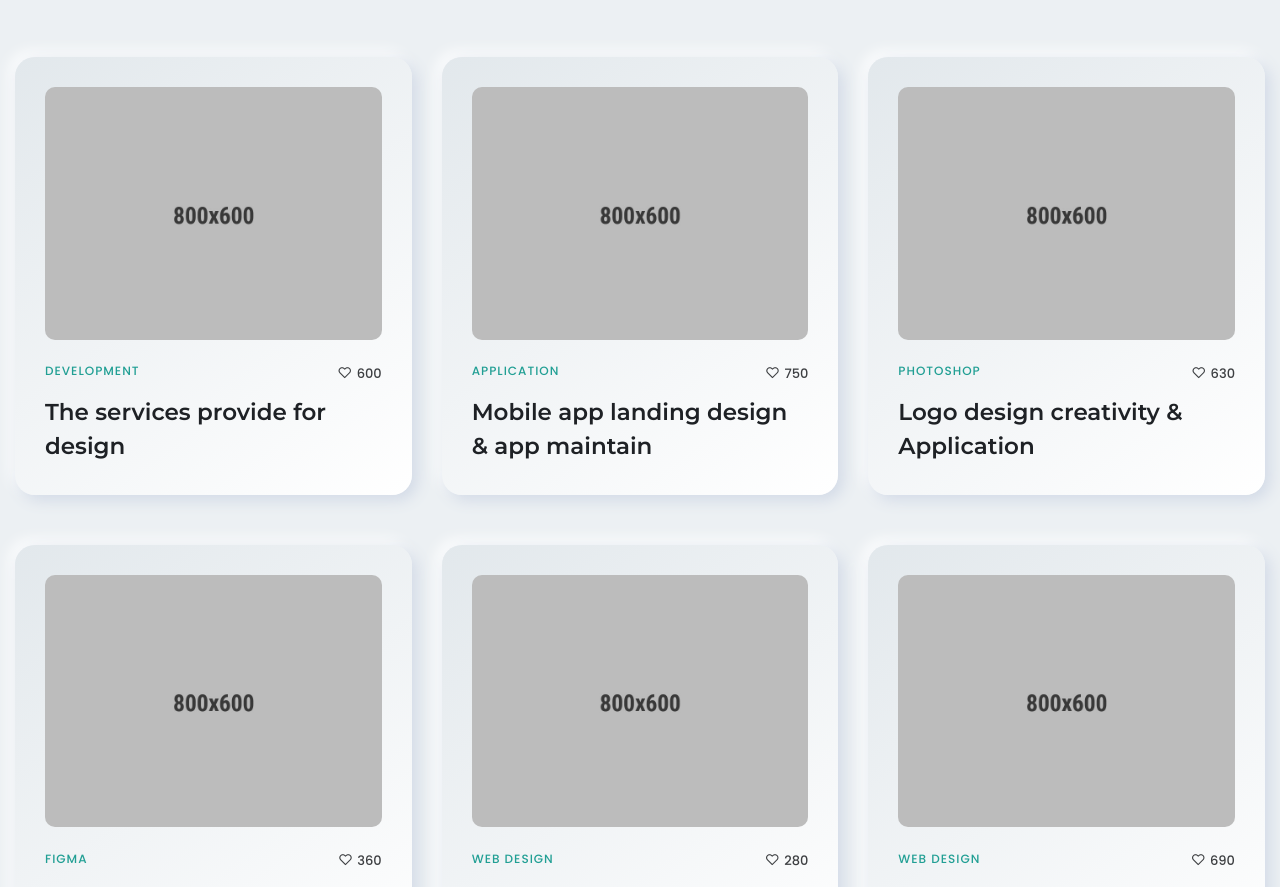
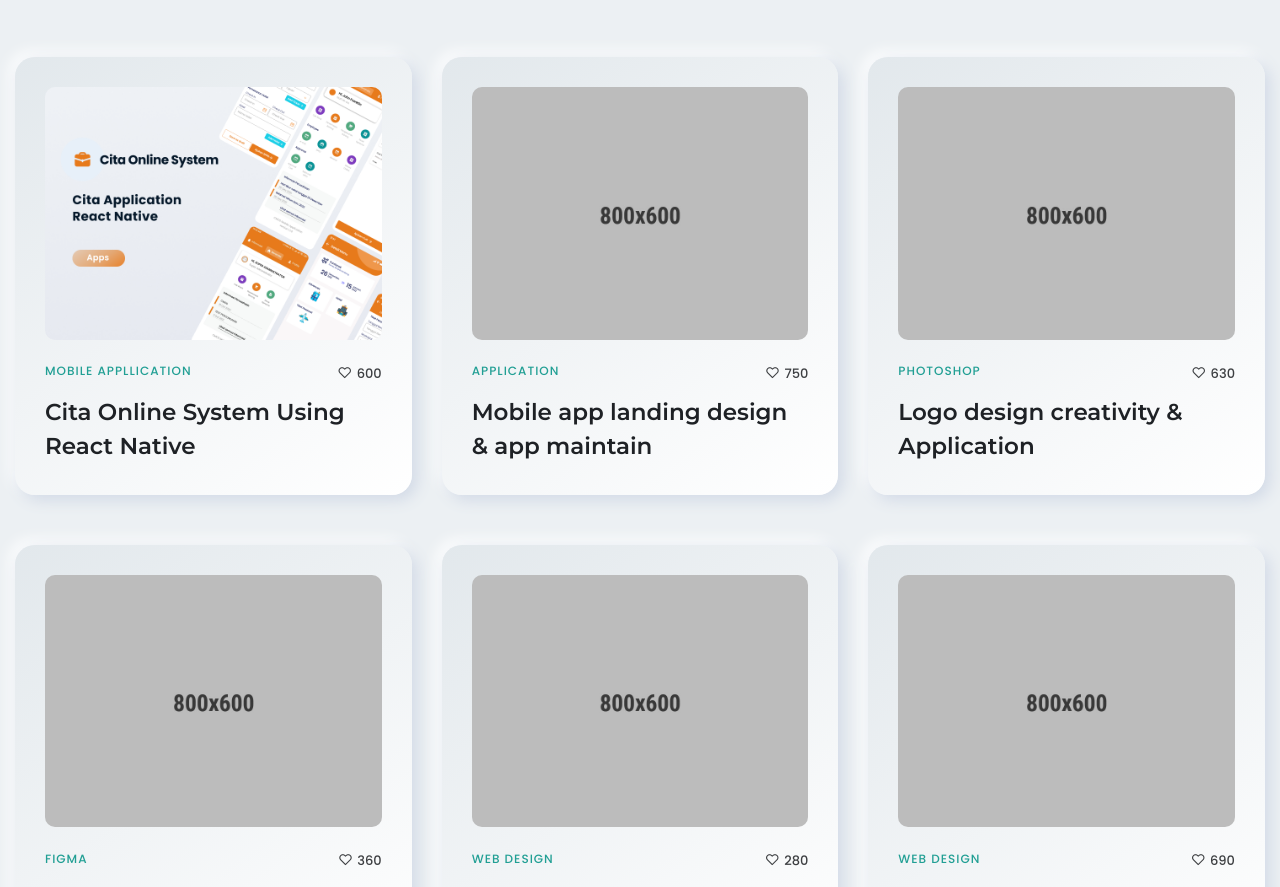
Before and after one commit to Wahdatusyifa/Wahdatusyifa.github.io, a plain HTML site: page index.html in a window 1280 px wide. Shown: the part 2233-3120 px from the top of the page. Drawn offline with Linux system fonts and the light colour scheme; files whose address does not match are found by name.

Commit message:
portfolio

```diff
--- a/index.html
+++ b/index.html
@@ -336,24 +336,24 @@
                 <div class="row row--25 mt--10 mt_md--10 mt_sm--10">
                     <!-- Start Single Portfolio -->
                     <div data-aos="fade-up" data-aos-delay="100" data-aos-once="true" class="col-lg-6 col-xl-4 col-md-6 col-12 mt--50 mt_md--30 mt_sm--30">
-                        <div class="rn-portfolio" data-toggle="modal" data-target="#exampleModalCenter">
+                        <div class="rn-portfolio" data-toggle="modal" data-target="#portfolioCita">
                             <div class="inner">
                                 <div class="thumbnail">
                                     <a href="javascript:void(0)">
-                                        <img src="assets/images/portfolio/portfolio-01.jpg" alt="Personal Portfolio Images">
+                                        <img src="assets/images/portfolio/portfolio-cita.png" alt="Personal Portfolio Images">
                                     </a>
                                 </div>
                                 <div class="content">
                                     <div class="category-info">
                                         <div class="category-list">
-                                            <a href="javascript:void(0)">Development</a>
+                                            <a href="javascript:void(0)">Mobile Appllication</a>
                                         </div>
                                         <div class="meta">
                                             <span><a href="javascript:void(0)"><i class="feather-heart"></i></a>
                                                 600</span>
                                         </div>
                                     </div>
-                                    <h4 class="title"><a href="javascript:void(0)">The services provide for design <i
+                                    <h4 class="title"><a href="javascript:void(0)">Cita Online System Using React Native <i
                                                 class="feather-arrow-up-right"></i></a></h4>
                                 </div>
                             </div>
@@ -2883,7 +2883,7 @@
         <!-- End Contuct section -->
 
         <!-- Modal Portfolio Body area Start -->
-        <div class="modal fade" id="exampleModalCenter" tabindex="-1" role="dialog" aria-hidden="true">
+        <div class="modal fade" id="portfolioCita" tabindex="-1" role="dialog" aria-hidden="true">
             <div class="modal-dialog modal-dialog-centered" role="document">
                 <div class="modal-content">
                     <div class="modal-header">
@@ -2897,7 +2897,7 @@
                             <div class="col-lg-6">
                                 <div class="portfolio-popup-thumbnail">
                                     <div class="image">
-                                        <img class="w-100" src="assets/images/portfolio/portfolio-04.jpg" alt="slide">
+                                        <img class="w-100" src="assets/images/portfolio/portfolio-cita.png" alt="slide">
                                     </div>
                                 </div>
                             </div>
```
Also changed, not shown: assets/images/portfolio/portfolio-cita.png (added).
